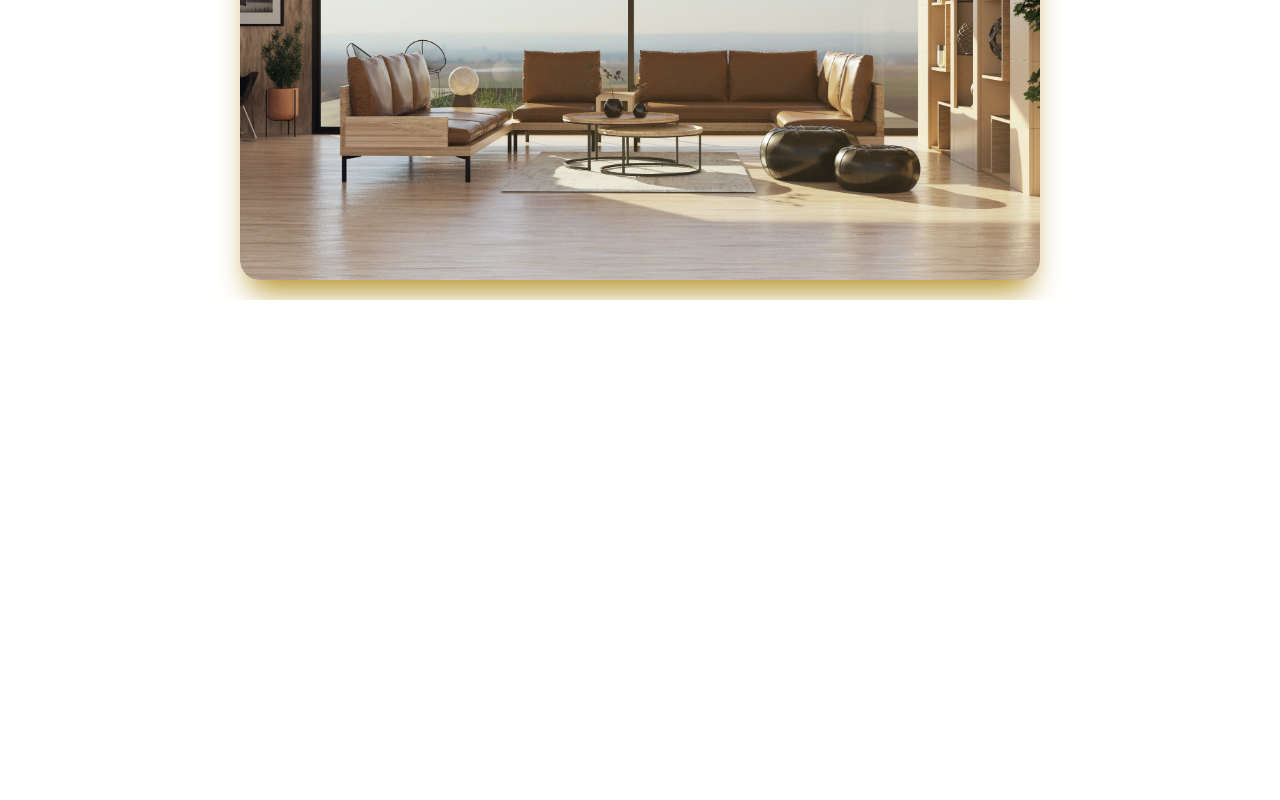
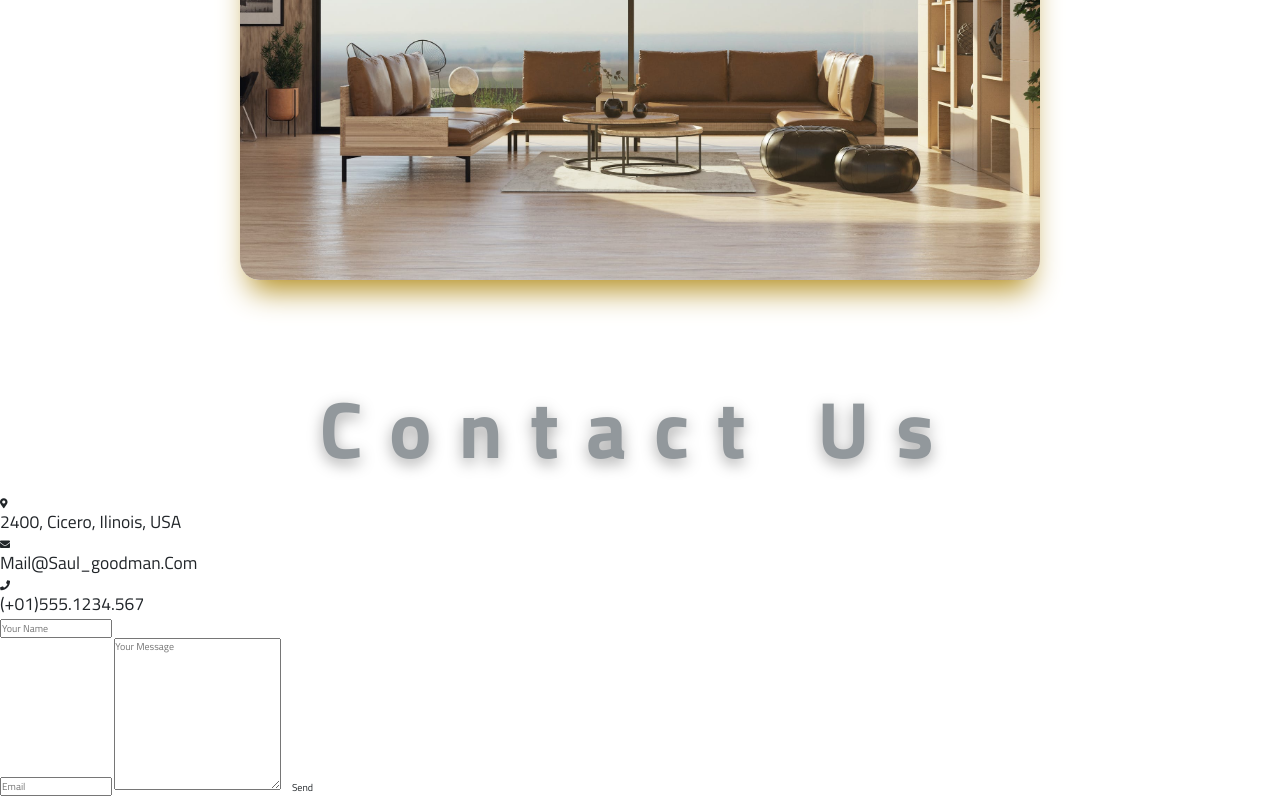
Before and after one commit to iuvetravel/inventive-design, a plain HTML site: page index.html in a window 1280 px wide. Shown: the part 7008-7808 px from the top of the page. Before the commit the page ends 7308 px from the top, so only its background shows below. Drawn offline with nearby package versions, Linux system fonts and the light colour scheme.

Commit message:
Add files via upload

```diff
--- a/index.html
+++ b/index.html
@@ -217,6 +217,41 @@
     </section>
 
     <!-- End Projects Section -->
+    <!-- Contact Section -->
+    <section id="contact" class="contact">
+      <h1 class="heading">Contact us</h1>
+      <div class="contact-box-container mx-auto">
+        <div class="contact-box">
+          <i class="fas fa-map-marker-alt"></i>
+          <h3>2400, Cicero, Ilinois, USA</h3>
+        </div>
+        <div class="contact-box">
+          <i class="fas fa-envelope"></i>
+          <h3>mail@saul_goodman.com</h3>
+        </div>
+        <div class="contact-box">
+          <i class="fas fa-phone"></i>
+          <h3>(+01)555.1234.567</h3>
+        </div>
+      </div>
+      <div class="form-container mx-auto">
+        <form action="">
+          <div class="inputBox">
+            <input type="text" placeholder="your name" class="yname" />
+          </div>
+          <input type="email" placeholder="email" class="ymail" />
+          <textarea
+            name=""
+            id=""
+            cols="30"
+            rows="10"
+            placeholder="your message"
+          ></textarea>
+          <input type="submit" value="send" class="btn" />
+        </form>
+      </div>
+    </section>
+    <!-- End Contact Section -->
 
     <!-- Scripts -->
     <script src="https://cdnjs.cloudflare.com/ajax/libs/jquery/3.6.0/jquery.min.js"></script>
```
